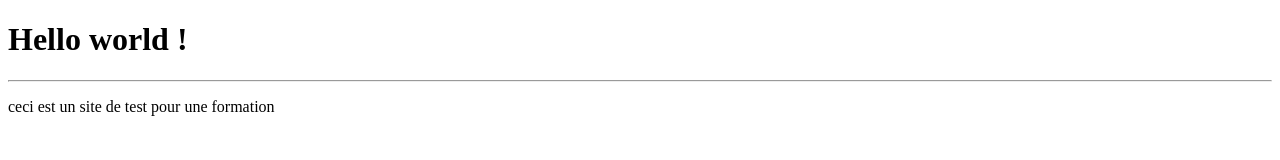
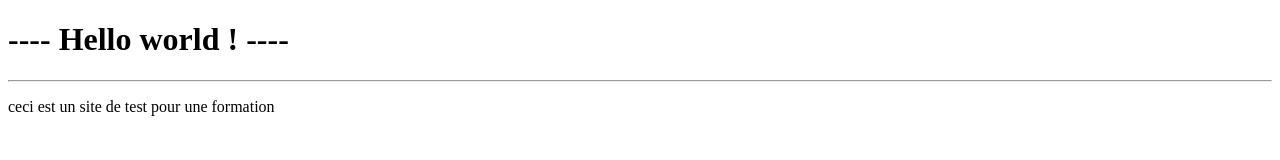
Before and after one commit to participant7/ABC, a plain HTML site: page site/index.html in a window 1280 px wide. Drawn offline with Linux system fonts and the light colour scheme.

Commit message:
Update index.html
Add a design to tittle

```diff
--- a/site/index.html
+++ b/site/index.html
@@ -6,7 +6,7 @@
 	<title>Training</title>
 </head>
 <body>
-	<h1>Hello world !</h1>
+	<h1>----  Hello world ! ----</h1>
 	<hr/>
 	<p> ceci est un site de test pour une formation</p>
 </body>
```
